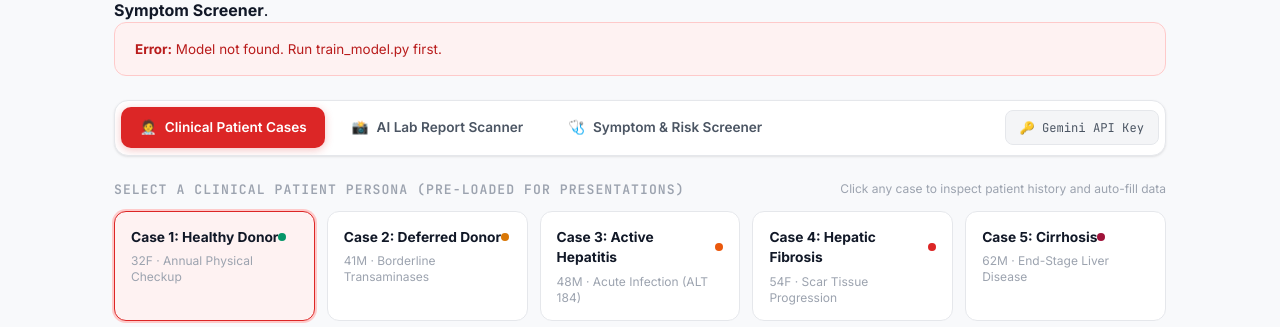
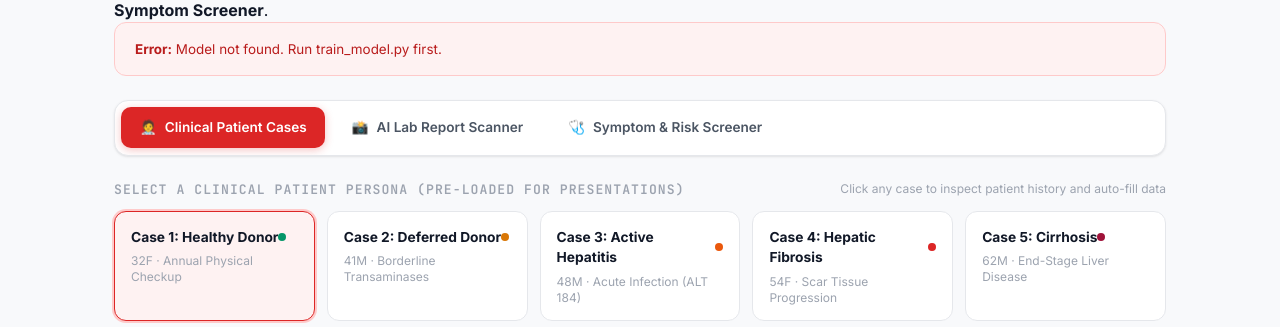
Before and after one commit to jameslewis-git/AIH-Hepatitis-C---Mini-Project, a Flask app: page /predict in a window 1280 px wide. Shown: the part 188-515 px from the top of the page. Run offline with Flask 3, Linux system fonts and the light colour scheme; some libraries are stand-ins or nearby versions.

Commit message:
Remove API key and .env UI indicators from switcher bar

```diff
--- a/static/css/style.css
+++ b/static/css/style.css
@@ -1720,21 +1720,7 @@ main {
   color: #fff !important;
   box-shadow: 0 2px 8px rgba(220, 38, 38, 0.28);
 }
-.workflow-btn-api {
-  margin-left: auto;
-  border: 1px solid var(--border);
-  background: var(--bg-subtle);
-  font-family: var(--font-mono);
-  font-size: 0.76rem;
-  padding: 0.45rem 0.85rem;
-  border-radius: 8px;
-  cursor: pointer;
-  color: var(--text-secondary);
-}
-.workflow-btn-api:hover {
-  border-color: var(--border-mid);
-  color: var(--text-primary);
-}
+
 
 /* ================================================================
    PATIENT CASE PERSONAS
@@ -1950,20 +1936,7 @@ main {
   margin-top: 1.25rem;
 }
 
-/* API Key Banner */
-.api-key-banner {
-  display: flex;
-  align-items: center;
-  justify-content: space-between;
-  flex-wrap: wrap;
-  gap: 0.75rem;
-  padding: 0.85rem 1.25rem;
-  background: var(--bg-subtle);
-  border: 1px solid var(--border);
-  border-radius: 12px;
-  margin-bottom: 1.25rem;
-  font-size: 0.82rem;
-}
+
 
 /* ================================================================
    RESPONSIVE
--- a/templates/predict.html
+++ b/templates/predict.html
@@ -31,28 +31,6 @@
     <button type="button" class="workflow-btn" id="tabBtnScreener" onclick="switchWorkflow('screener')">
       <span>🩺</span> Symptom &amp; Risk Screener
     </button>
-    <button type="button" class="workflow-btn-api" onclick="toggleApiKeyModal()">
-      <span>🔑</span> <span id="apiKeyStatusText">{% if has_gemini_key %}Gemini Active (.env) ✓{% else %}Gemini API Key{% endif %}</span>
-    </button>
-  </div>
-
-  <!-- API Key Banner / Modal (Collapsible) -->
-  <div id="apiKeyBanner" class="api-key-banner fade-up" style="display:none;">
-    <div style="flex:1; min-width:260px;">
-      <strong style="color:var(--text-primary); display:block; margin-bottom:0.25rem;">
-        🔑 Google Gemini API Configuration
-      </strong>
-      <div style="color:var(--text-secondary); font-size:0.78rem;">
-        Used for live photo OCR extraction and symptom screening. Get a free API key at
-        <a href="https://aistudio.google.com/apikey" target="_blank" rel="noopener" style="color:var(--red); font-weight:600;">Google AI Studio ↗</a>.
-        (Note: Built-in sample reports and clinical case studies work 100% offline without a key!)
-      </div>
-    </div>
-    <div style="display:flex; gap:0.5rem; align-items:center;">
-      <input type="password" id="geminiApiKeyInput" class="form-control" style="width:240px; padding:0.4rem 0.75rem; font-size:0.8rem;" placeholder="Paste AI Studio Key...">
-      <button type="button" class="btn-primary" style="padding:0.4rem 0.9rem; font-size:0.8rem;" onclick="saveApiKey()">Save</button>
-      <button type="button" class="btn-ghost" style="padding:0.4rem 0.75rem; font-size:0.8rem;" onclick="toggleApiKeyModal()">Close</button>
-    </div>
   </div>
 
   <!-- ============================================================
@@ -619,26 +597,6 @@ function switchWorkflow(mode) {
   });
 }
 
-function toggleApiKeyModal() {
-  const banner = document.getElementById('apiKeyBanner');
-  banner.style.display = (banner.style.display === 'none' || banner.style.display === '') ? 'flex' : 'none';
-  const savedKey = localStorage.getItem('gemini_api_key') || '';
-  document.getElementById('geminiApiKeyInput').value = savedKey;
-}
-
-function saveApiKey() {
-  const input = document.getElementById('geminiApiKeyInput');
-  const key = (input.value || '').trim();
-  if (key) {
-    localStorage.setItem('gemini_api_key', key);
-    document.getElementById('apiKeyStatusText').textContent = 'Key Active ✓';
-    alert('Gemini API Key saved successfully in your local browser storage!');
-  } else {
-    localStorage.removeItem('gemini_api_key');
-    document.getElementById('apiKeyStatusText').textContent = 'Gemini API Key';
-  }
-  document.getElementById('apiKeyBanner').style.display = 'none';
-}
 
 // ================================================================
 //  AI LAB REPORT SCANNER
@@ -680,9 +638,8 @@ async function handleFileUpload(e) {
     const json = await res.json();
 
     if (json.status === 'api_key_required') {
-      dropzoneTitle.textContent = 'Gemini API Key Required';
+      dropzoneTitle.textContent = 'Scanner Error';
       dropzoneSub.textContent = json.error;
-      toggleApiKeyModal();
       return;
     }
 
@@ -1032,10 +989,6 @@ document.getElementById('predictForm').addEventListener('submit', async function
 
 // Initialize on page load
 document.addEventListener('DOMContentLoaded', () => {
-  const savedKey = localStorage.getItem('gemini_api_key');
-  if (savedKey) {
-    document.getElementById('apiKeyStatusText').textContent = 'Key Active ✓';
-  }
   selectCase('healthy');
 });
 </script>
```
